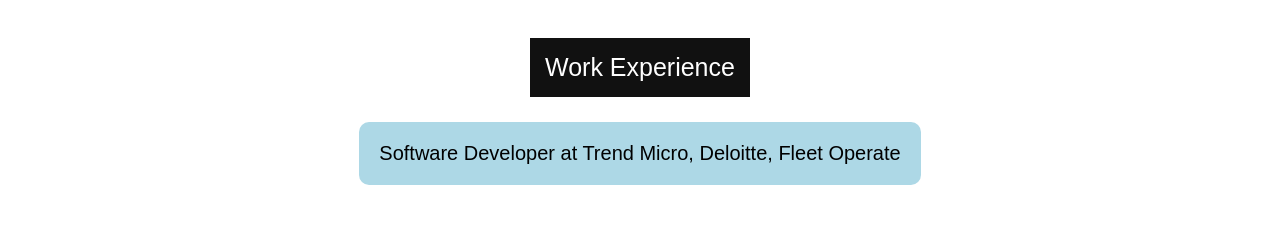
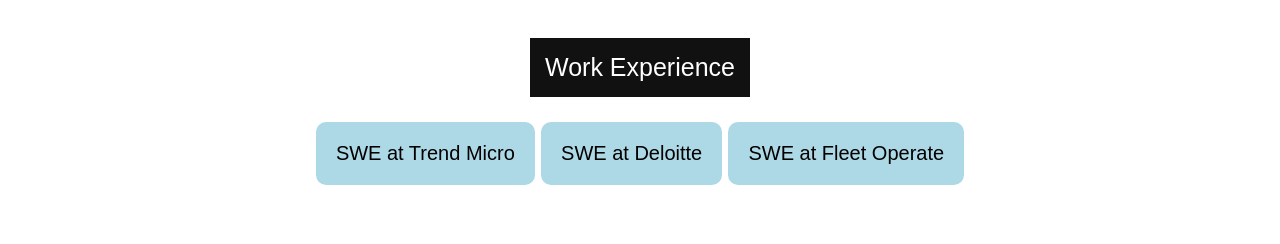
Before and after one commit to richadalal/richadalal.github.io, a plain HTML site: page index.html in a window 1280 px wide. Shown: the part 798-1042 px from the top of the page. Drawn offline with Linux system fonts and the light colour scheme; a script that the page names is missing; a web font is replaced by a local one.

Commit message:
Update index.html

```diff
--- a/index.html
+++ b/index.html
@@ -107,7 +107,11 @@ stock market condition based on predictions made using a sentiment analysis algo
 </p>
 
 <button class="ho abutton"
-onclick="location.href='https://www2.deloitte.com/ca/en/pages/about-deloitte/articles/home.html';"> Software Developer at Trend Micro, Deloitte, Fleet Operate</button>
+onclick="location.href='https://www2.deloitte.com/ca/en/pages/about-deloitte/articles/home.html';"> SWE at Trend Micro</button>
+<button class="ho abutton"
+onclick="location.href='https://www2.deloitte.com/ca/en/pages/about-deloitte/articles/home.html';"> SWE at Deloitte</button>
+<button class="ho abutton"
+onclick="location.href='https://www2.deloitte.com/ca/en/pages/about-deloitte/articles/home.html';"> SWE at Fleet Operate</button>
 
 
 </div>
```
